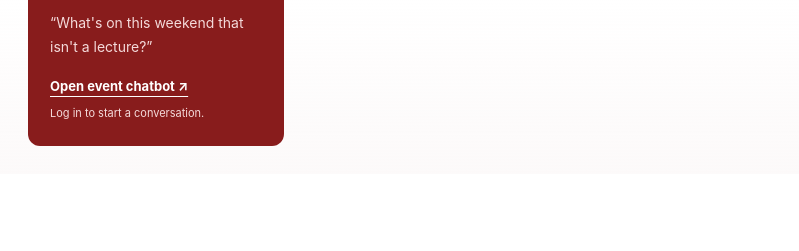
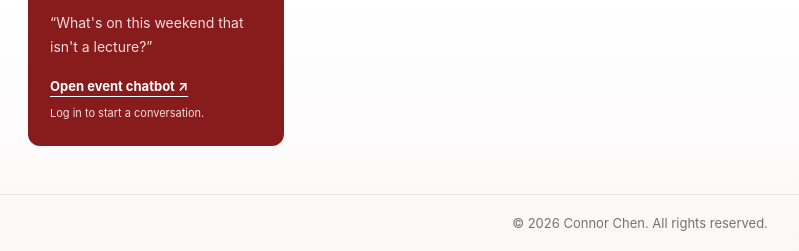
Before and after one commit to epicconnnnor/Rate_My_Campus_Events, a FastAPI app: page /events in a window 1280 px wide. Shown: the part 800-1051 px from the top of the page, without its empty margins (0-799 px from the left). Before the commit the page ends 946 px from the top, so only its background shows below. Run offline with FastAPI, Linux system fonts and the light colour scheme; some libraries are stand-ins or nearby versions.

Commit message:
Add site-wide copyright footer

```diff
--- a/app/static/style.css
+++ b/app/static/style.css
@@ -869,6 +869,15 @@ textarea {
 
 /* -- footer ------------------------------------------------------------ */
 
+.site-copyright {
+    margin-top: 3rem;
+    padding: 1.25rem 1.5rem;
+    border-top: 1px solid hsl(var(--border));
+    color: hsl(var(--muted-foreground));
+    font-size: 13px;
+    text-align: center;
+}
+
 .landing-footer {
     display: flex;
     flex-wrap: wrap;
--- a/templates/base.html
+++ b/templates/base.html
@@ -13,6 +13,7 @@
 <body>
     {% include 'fragments/site_nav.html' %}
     {% block body %}{% endblock %}
+    {% include 'fragments/site_footer.html' %}
 </body>
 
 </html>
--- a/templates/chat.html
+++ b/templates/chat.html
@@ -109,6 +109,7 @@
             }
         });
     </script>
+    {% include 'fragments/site_footer.html' %}
 </body>
 
 </html>
--- a/templates/create_event.html
+++ b/templates/create_event.html
@@ -43,6 +43,7 @@
             </form>
         </div>
     </div>
+    {% include 'fragments/site_footer.html' %}
 </body>
 
 </html>
--- a/templates/event.html
+++ b/templates/event.html
@@ -46,6 +46,7 @@
             </div>
         </div>
     </div>
+    {% include 'fragments/site_footer.html' %}
 </body>
 
 </html>
--- /dev/null
+++ b/templates/fragments/site_footer.html
@@ -0,0 +1,3 @@
+<footer class="site-copyright">
+    &copy; 2026 Connor Chen. All rights reserved.
+</footer>
--- a/templates/landing.html
+++ b/templates/landing.html
@@ -185,6 +185,7 @@
             <a href="/chat{% if token %}?token={{ token }}{% endif %}">Chat</a>
             {% if not user %}<a href="/login">Log in</a>{% endif %}
         </span>
+        <span>&copy; 2026 Connor Chen. All rights reserved.</span>
     </footer>
 </body>
 
--- a/templates/login.html
+++ b/templates/login.html
@@ -57,6 +57,7 @@
             <a href="/">← Back to home</a>
         </div>
     </div>
+    {% include 'fragments/site_footer.html' %}
 </body>
 
 </html>
--- a/templates/register.html
+++ b/templates/register.html
@@ -61,6 +61,7 @@
             Already have an account? <a href="/login">Login</a>
         </div>
     </div>
+    {% include 'fragments/site_footer.html' %}
 </body>
 
 </html>
```
